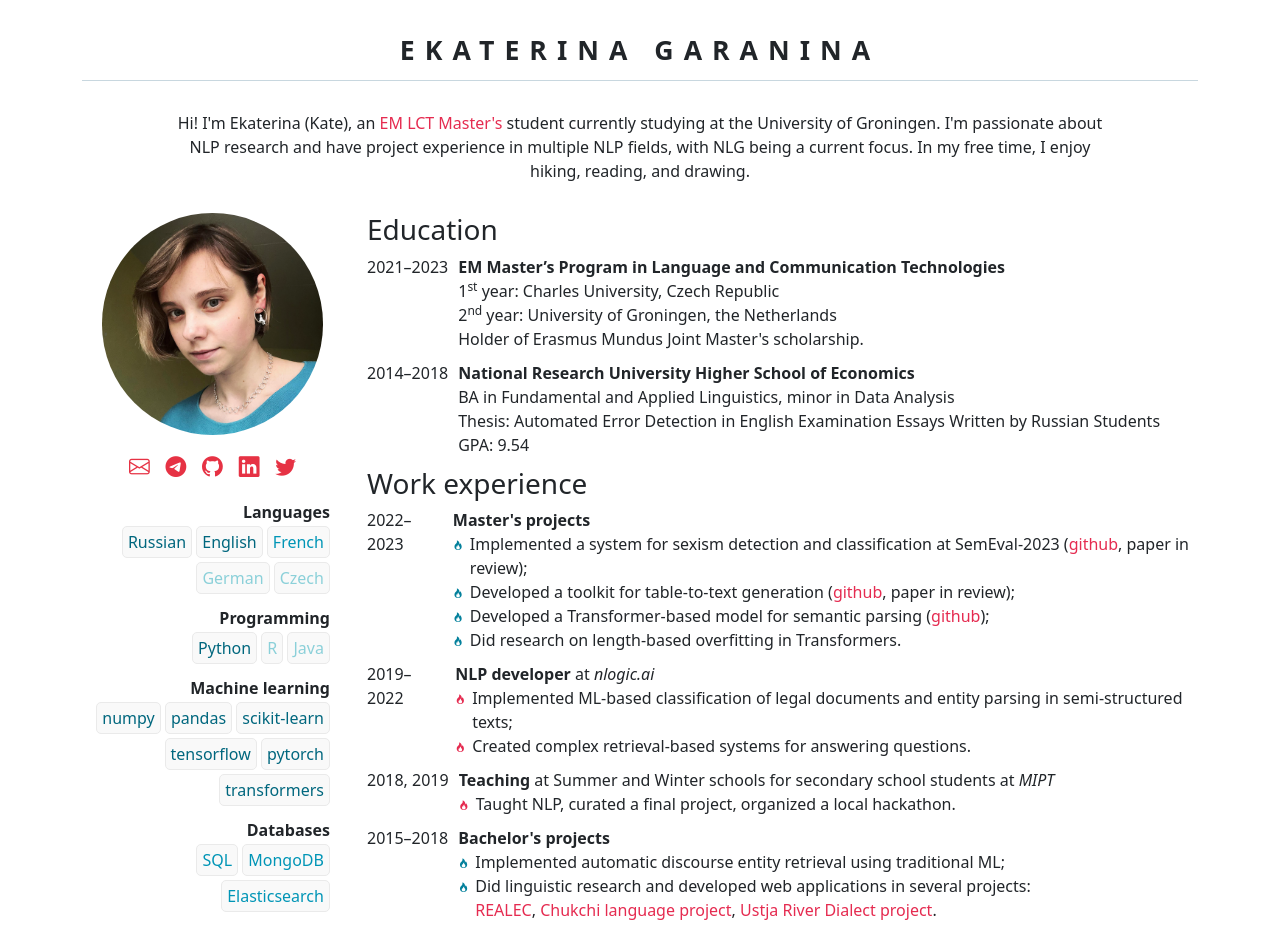
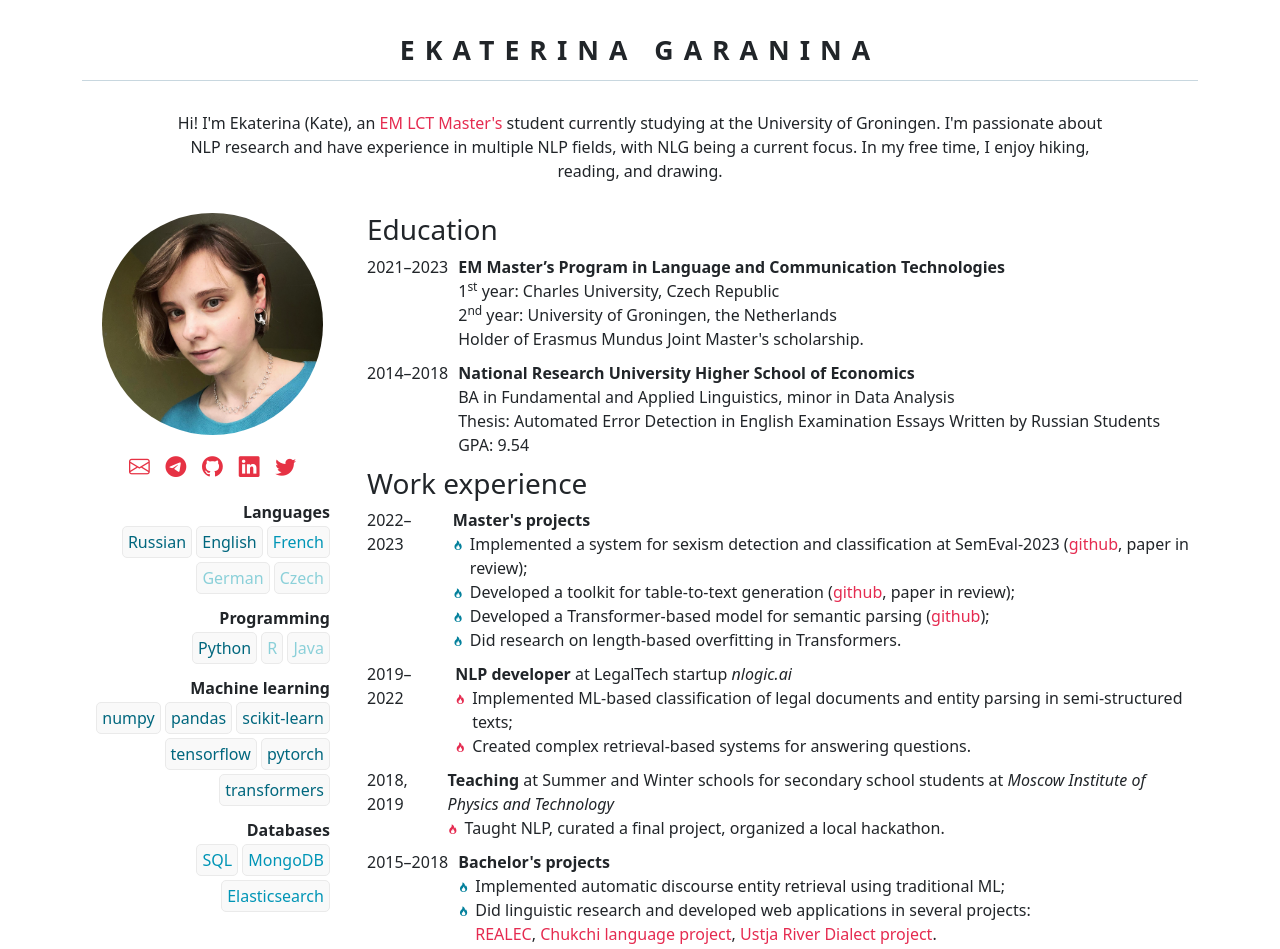
Before and after one commit to kategerasimenko/kategerasimenko.github.io, a plain HTML site: page index.html in a window 1280 px wide. Shown: the top 949 px of the page. Drawn offline with nearby package versions, Linux system fonts and the light colour scheme.

Commit message:
small fixes

```diff
--- a/index.html
+++ b/index.html
@@ -16,7 +16,7 @@
 				<div class="text-center" id="description">
 					<p>
 						Hi! I'm Ekaterina (Kate), an <a href="https://lct-master.org" target="_blank">EM LCT Master's</a> student currently studying at the University of Groningen.
-						I'm passionate about NLP research and have project experience in multiple NLP fields, with NLG being a current focus.
+						I'm passionate about NLP research and have experience in multiple NLP fields, with NLG being a current focus.
 						In my free time, I enjoy hiking, reading, and drawing.
 					</p>
 				</div>
@@ -105,7 +105,7 @@
 						<div class="entry">
 							<div class="years">2019–2022</div>
 							<div class="position">
-								<p><span class="name">NLP developer</span> at <span class="place">nlogic.ai</span></p>
+								<p><span class="name">NLP developer</span> at LegalTech startup <span class="place">nlogic.ai</span></p>
 								<ul class="work">
 									<li>Implemented ML-based classification of legal documents and entity parsing in semi-structured texts;</li>
 									<li>Created complex retrieval-based systems for answering questions.</li>
@@ -115,7 +115,7 @@
 						<div class="entry">
 							<div class="years">2018, 2019</div>
 							<div class="position">
-								<p><span class="name">Teaching</span> at Summer and Winter schools for secondary school students at <span class="place">MIPT</span></p>
+								<p><span class="name">Teaching</span> at Summer and Winter schools for secondary school students at <span class="place">Moscow Institute of Physics and Technology</span></p>
 								<ul class="work">
 									<li>Taught NLP, curated a final project, organized a local hackathon.</li>
 								</ul>
--- a/styles.css
+++ b/styles.css
@@ -119,6 +119,10 @@ a {
     text-decoration: none;
 }
 
+a:hover {
+    color: #03809c;
+}
+
 body {
     margin-bottom: 50px
 }
```
